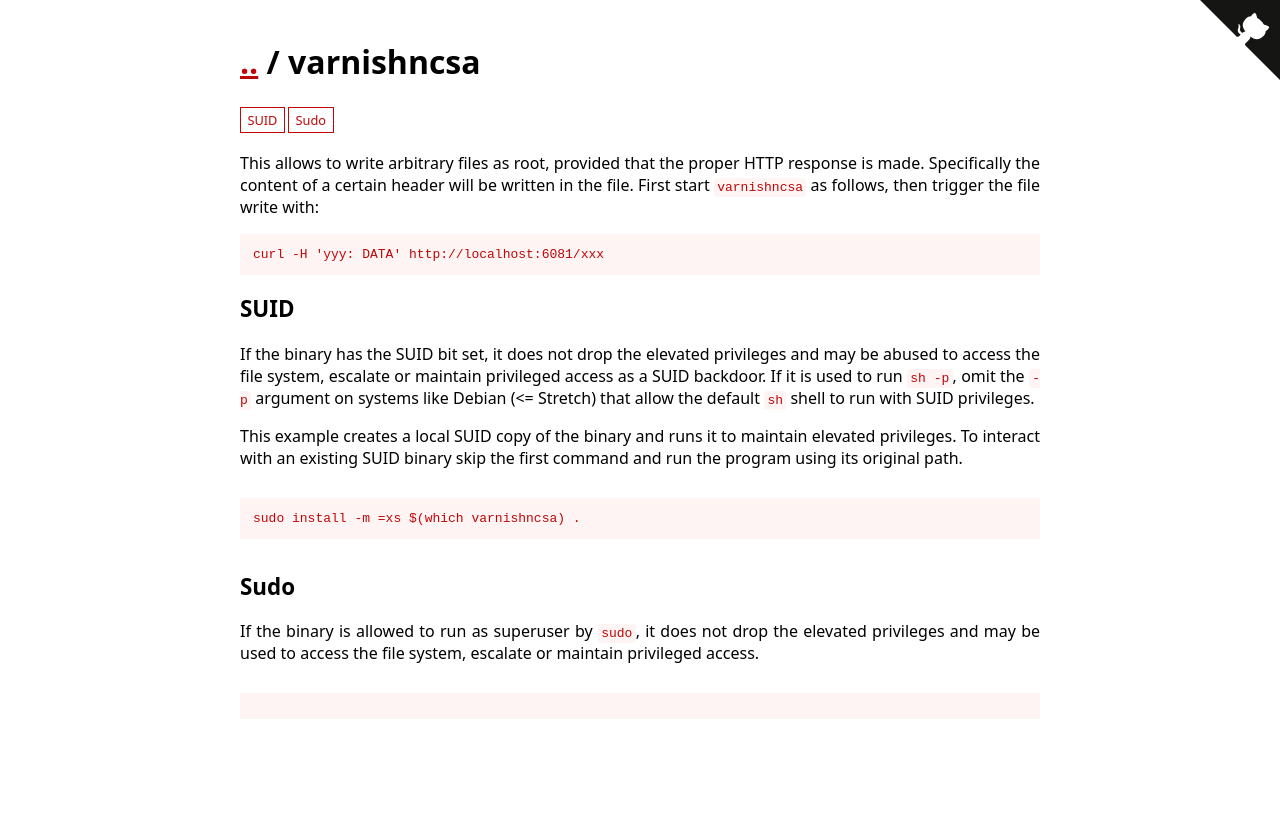
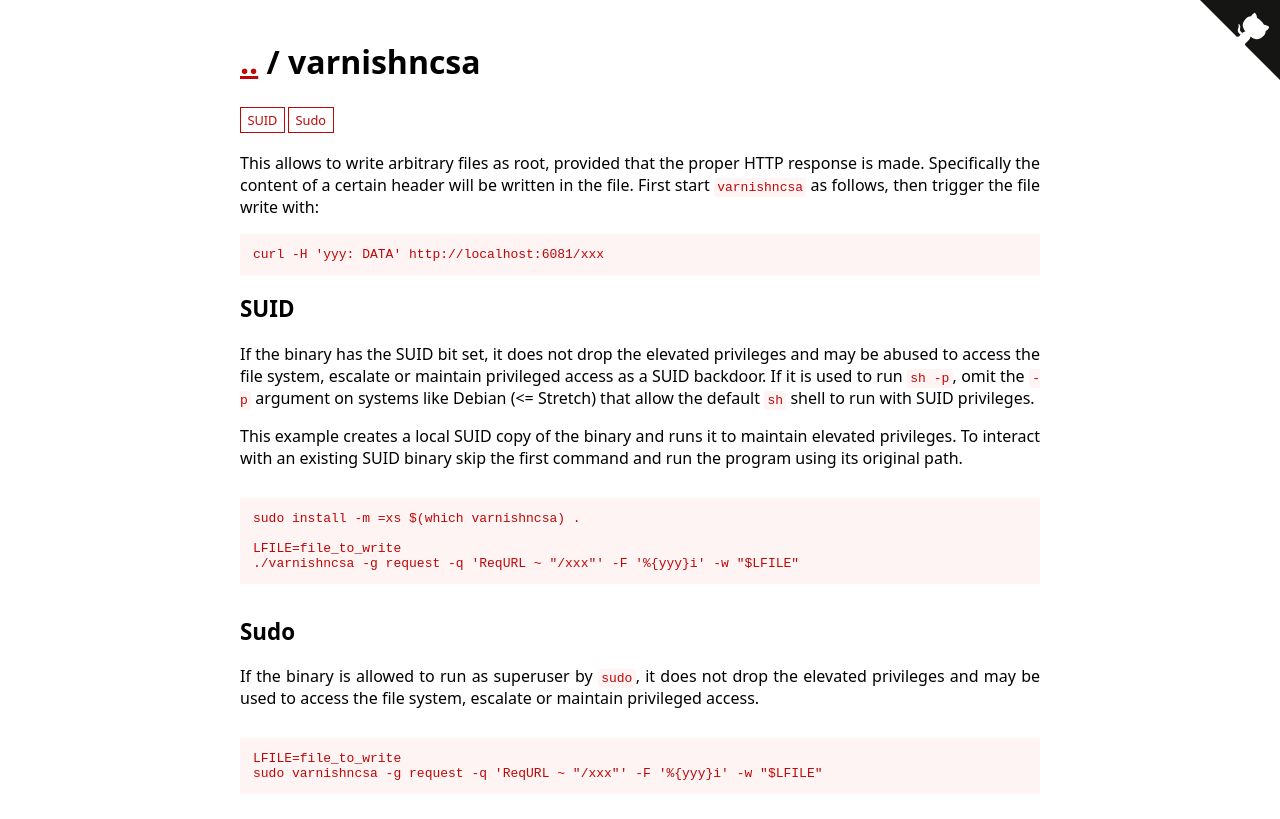
Before and after one commit to GTFOBins/GTFOBins.github.io, a Jekyll site: the page built from _gtfobins/varnishncsa.md, in a window 1280 px wide. Shown: the top 819 px of the page. Built offline with Jekyll 4.4.1, drawn with Linux system fonts in a browser that asks for light colours.

Commit message:
Fix broken YAML in varnishncsa

````diff
--- a/_gtfobins/varnishncsa.md
+++ b/_gtfobins/varnishncsa.md
@@ -7,11 +7,11 @@ description: |
   ```
 functions:
   sudo:
-    code: |
-      LFILE=file_to_write
-      sudo varnishncsa -g request -q 'ReqURL ~ "/xxx"' -F '%{yyy}i' -w "$LFILE"
+    - code: |
+        LFILE=file_to_write
+        sudo varnishncsa -g request -q 'ReqURL ~ "/xxx"' -F '%{yyy}i' -w "$LFILE"
   suid:
-    code: |
-      LFILE=file_to_write
-      ./varnishncsa -g request -q 'ReqURL ~ "/xxx"' -F '%{yyy}i' -w "$LFILE"
+    - code: |
+        LFILE=file_to_write
+        ./varnishncsa -g request -q 'ReqURL ~ "/xxx"' -F '%{yyy}i' -w "$LFILE"
 ---
````
